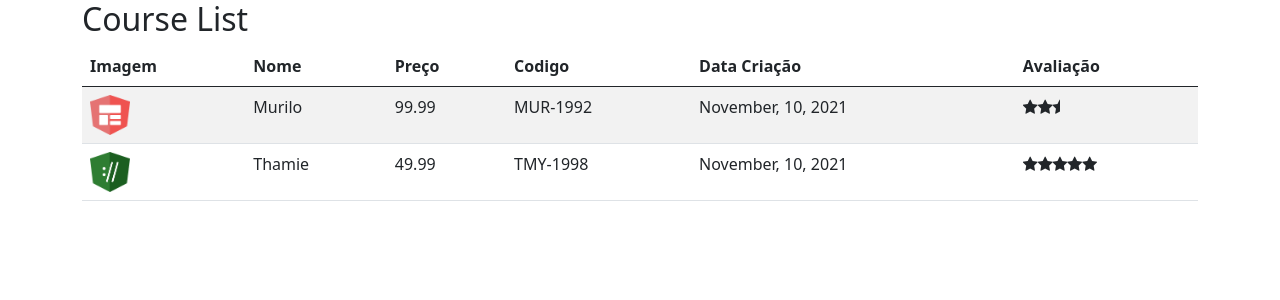
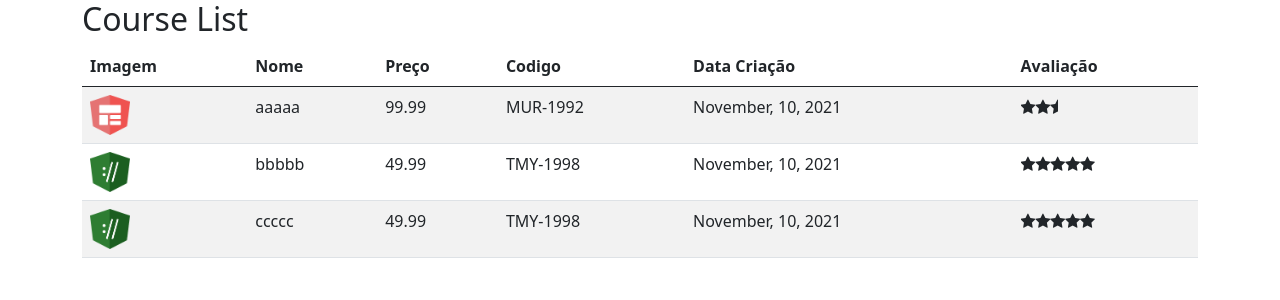
Before and after one commit to murilofarias10/R_SQL_OUTROS, an Angular app in the folder ProjetoComAngular/curso-manager/: page / in a window 1280 px wide. Shown: the top 300 px of the page. Built offline with nearby package versions, Linux system fonts and the light colour scheme.

Commit message:
incluindo nova propriedade de servicos e alterando listas 15.07.21

```diff
--- a/ProjetoComAngular/curso-manager/src/app/Courses/course-list.component.ts
+++ b/ProjetoComAngular/curso-manager/src/app/Courses/course-list.component.ts
@@ -8,6 +8,7 @@ agora mudamos para ler um arquivo html
 
 import {Component, OnInit } from "@angular/core";
 import {Course} from './course';
+import { CourseService } from "./course.service";
 
 @Component({
         selector: 'app-course-list',
@@ -20,6 +21,14 @@ export class CourseListComponent implements OnInit {
 
 export class CourseListComponent implements OnInit {
     courses: Course[] = [];
+
+    constructor(private courseService: CourseService){ }
+
+    ngOnInit(): void {
+    this.courses = this.courseService.retrieveAll();
+
+}
+/* ANTERIOR
     ngOnInit(): void {
     this.courses = [
             {
@@ -44,4 +53,5 @@ export class CourseListComponent implements OnInit {
              }
                     ]
 }
+*/
       }
--- /dev/null
+++ b/ProjetoComAngular/curso-manager/src/app/Courses/course.service.ts
@@ -0,0 +1,54 @@
+import { Injectable } from "@angular/core";
+import { Course } from "./course";
+
+
+@Injectable({
+    providedIn: 'root'
+
+})
+export class CourseService {
+
+    retrieveAll(): Course[]{
+    return COURSES;
+}
+
+}
+
+var COURSES: Course[] = [
+
+{
+                id: 1,
+                name: 'aaaaa',
+                imageUrl: '/assets/images/forms.png',
+                price: 99.99,
+                code: 'MUR-1992',
+                duration: 120,
+                rating: 2.5,
+                releaseDate: 'November, 10, 2021'
+            },
+            {
+                id: 2,
+                name: 'bbbbb',
+                imageUrl: '/assets/images/http.png',
+                price: 49.99,
+                code: 'TMY-1998',
+                duration: 80,
+                rating: 5.0,
+                releaseDate: 'November, 10, 2021'
+             },
+
+{
+                id: 3,
+                name: 'ccccc',
+                imageUrl: '/assets/images/http.png',
+                price: 49.99,
+                code: 'TMY-1998',
+                duration: 80,
+                rating: 5.0,
+                releaseDate: 'November, 10, 2021'
+             }
+
+
+
+
+]
```
